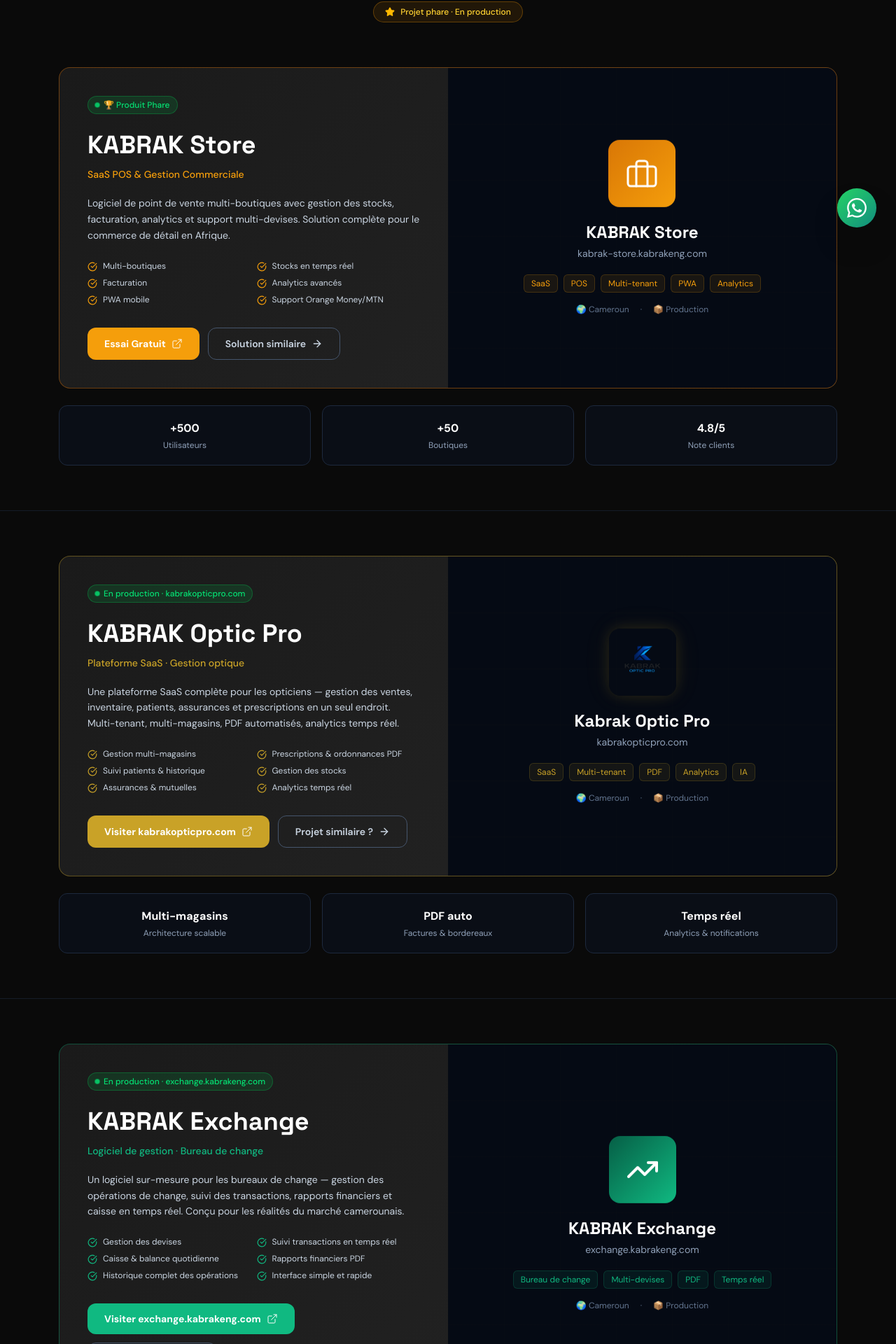
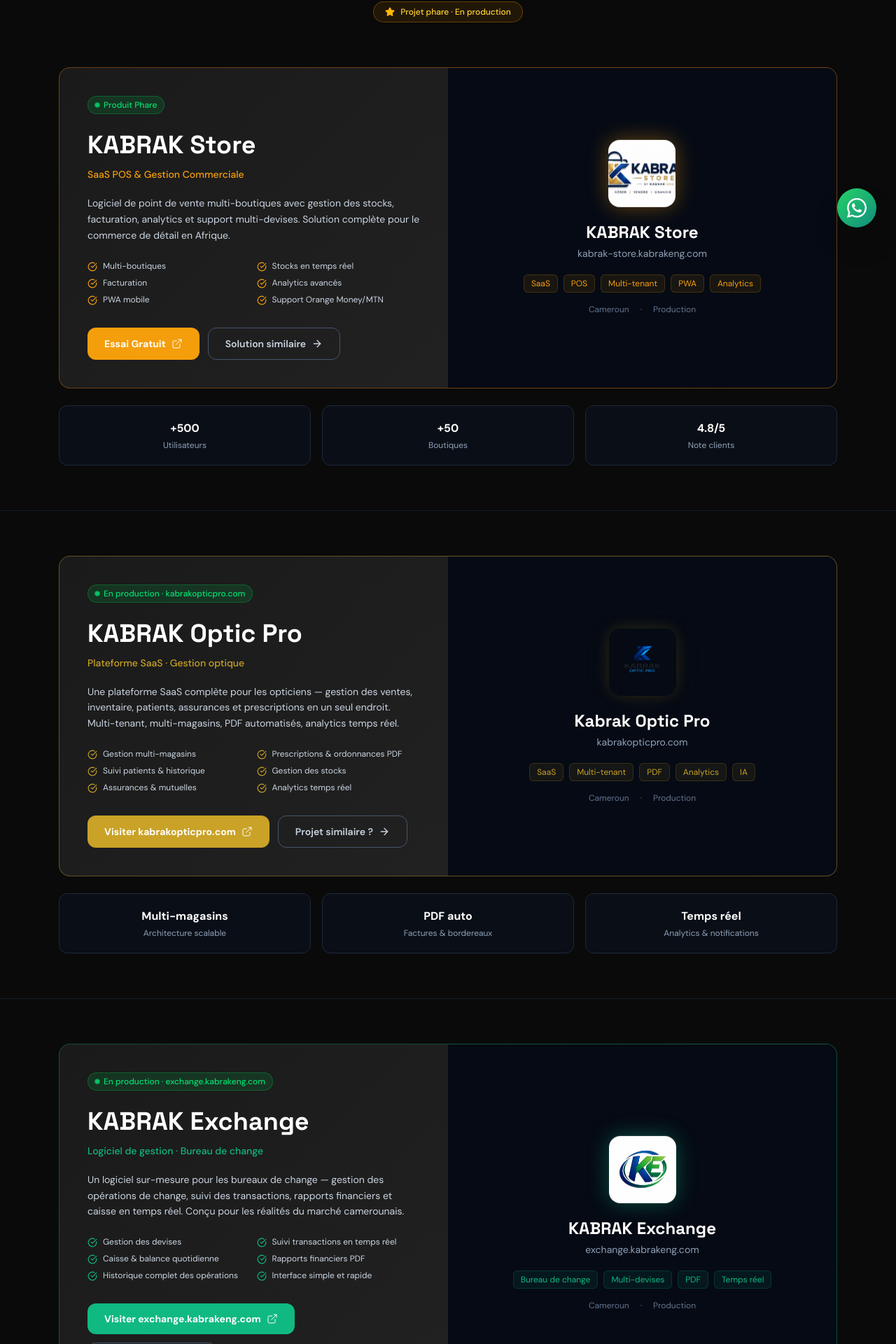
Before and after one commit to Rikiatou/kabrak-eng, a React (Vite) app: page /projects in a window 1280 px wide. Shown: the part 447-2367 px from the top of the page at 70% size. Built offline with nearby package versions, Linux system fonts and the light colour scheme.

Commit message:
fix: real logos for all projects + remove emojis for premium look

```diff
--- a/src/pages/Projects.jsx
+++ b/src/pages/Projects.jsx
@@ -91,9 +91,9 @@
                 ))}
               </div>
               <div className="mt-4 flex justify-center gap-4 text-xs text-slate-500">
-                <span>🌍 Cameroun</span>
+                <span>Cameroun</span>
                 <span>·</span>
-                <span>📦 Production</span>
+                <span>Production</span>
               </div>
             </div>
           </div>
@@ -147,7 +147,7 @@
       <ProjectCard
         accentColor="#f59e0b"
         borderColor="border-amber-600/40"
-        badgeText="🏆 Produit Phare"
+        badgeText="Produit Phare"
         title="KABRAK Store"
         subtitle="SaaS POS & Gestion Commerciale"
         desc="Logiciel de point de vente multi-boutiques avec gestion des stocks, facturation, analytics et support multi-devises. Solution complète pour le commerce de détail en Afrique."
@@ -163,12 +163,12 @@
         tags={['SaaS', 'POS', 'Multi-tenant', 'PWA', 'Analytics']}
         visualContent={
           <>
-            <div className="w-24 h-24 rounded-2xl mx-auto mb-5 flex items-center justify-center float-anim"
-              style={{ background: 'linear-gradient(135deg, #d97706, #f59e0b)' }}>
-              <div className="w-12 h-12 text-white">
-                <BriefcaseIcon />
-              </div>
-            </div>
+            <img
+              src="/kabrak-store-logo.png"
+              alt="KABRAK Store"
+              className="w-24 h-24 rounded-2xl mx-auto mb-5 object-cover float-anim"
+              style={{ boxShadow: '0 0 30px rgba(245,158,11,0.4)' }}
+            />
             <div className="text-white font-bold text-2xl font-display mb-1">KABRAK Store</div>
             <div className="text-slate-400 text-sm">kabrak-store.kabrakeng.com</div>
           </>
@@ -220,10 +220,12 @@
         tags={['Bureau de change', 'Multi-devises', 'PDF', 'Temps réel']}
         visualContent={
           <>
-            <div className="w-24 h-24 rounded-2xl mx-auto mb-5 flex items-center justify-center float-anim"
-              style={{ background: 'linear-gradient(135deg, #065f46, #10b981)' }}>
-              <TrendingUp className="w-12 h-12 text-white" />
-            </div>
+            <img
+              src="/kabrak-exchange-logo.jpeg"
+              alt="KABRAK Exchange"
+              className="w-24 h-24 rounded-2xl mx-auto mb-5 object-cover float-anim"
+              style={{ boxShadow: '0 0 30px rgba(16,185,129,0.4)' }}
+            />
             <div className="text-white font-bold text-2xl font-display mb-1">KABRAK Exchange</div>
             <div className="text-slate-400 text-sm">exchange.kabrakeng.com</div>
           </>
```
Also changed, not shown: public/kabrak-exchange-logo.jpeg (added), public/kabrak-store-logo.png (added).
